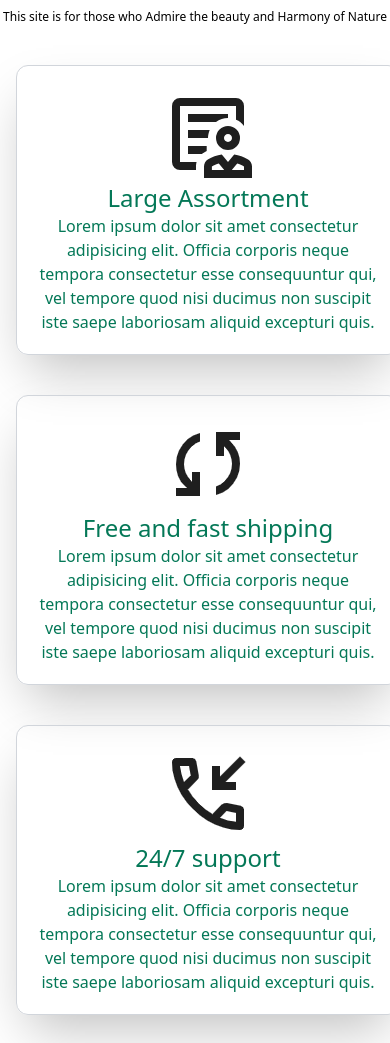
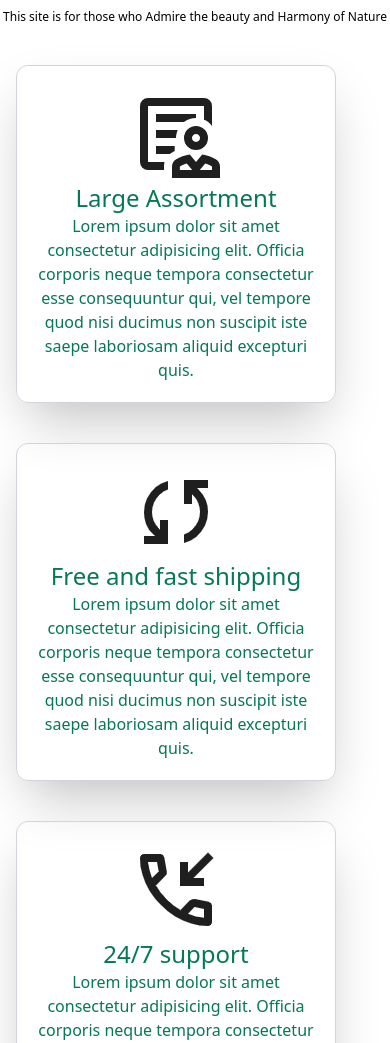
Before and after one commit to RawthaMA/greenden-tailwind, a plain HTML site: page index.html in a window 390 px wide. Shown: the part 477-1520 px from the top of the page. Drawn offline with nearby package versions, Linux system fonts and the light colour scheme.

Commit message:
bcd made change

```diff
--- a/index.html
+++ b/index.html
@@ -90,7 +90,7 @@
 
 
         <div class="mx-4 md:mx-12 md:flex md:justify-around text-green-700">
-            <div class="border my-10 border-gray-300 w-96 text-center p-5 md:p-10 shadow-2xl rounded-xl md:mr-5">
+            <div class="border my-10 border-gray-300 w-80 md:w-96 text-center p-5 md:p-10 shadow-2xl rounded-xl md:mr-5">
                 <img class="inline" src="./images/assortt.png" alt="assortt">
                 <h1 class="font-medium text-2xl">Large Assortment</h1>
                 <p>Lorem ipsum dolor sit amet consectetur adipisicing elit. Officia corporis neque tempora consectetur
@@ -99,7 +99,7 @@
                 </p>
 
             </div>
-            <div class="border my-10  border-gray-300 w-96 text-center  p-5 md:p-10  shadow-2xl rounded-xl md:mr-5">
+            <div class="border my-10  border-gray-300 w-80 md:w-96 text-center  p-5 md:p-10  shadow-2xl rounded-xl md:mr-5">
                 <img class="inline" src="./images/sync.png" alt="assortt">
                 <h1 class="font-medium text-2xl">Free and fast shipping</h1>
                 <p>Lorem ipsum dolor sit amet consectetur adipisicing elit. Officia corporis neque tempora consectetur
@@ -108,7 +108,7 @@
                 </p>
 
             </div>
-            <div class="border my-10 border-gray-300 w-96 text-center p-5 md:p-10  shadow-2xl rounded-xl">
+            <div class="border my-10 border-gray-300  w-80 md:w-96 text-center p-5 md:p-10  shadow-2xl rounded-xl">
                 <img class="inline" src="./images/contact.png" alt="assortt">
                 <h1 class="font-medium text-2xl">24/7 support</h1>
                 <p>Lorem ipsum dolor sit amet consectetur adipisicing elit. Officia corporis neque tempora consectetur
```
